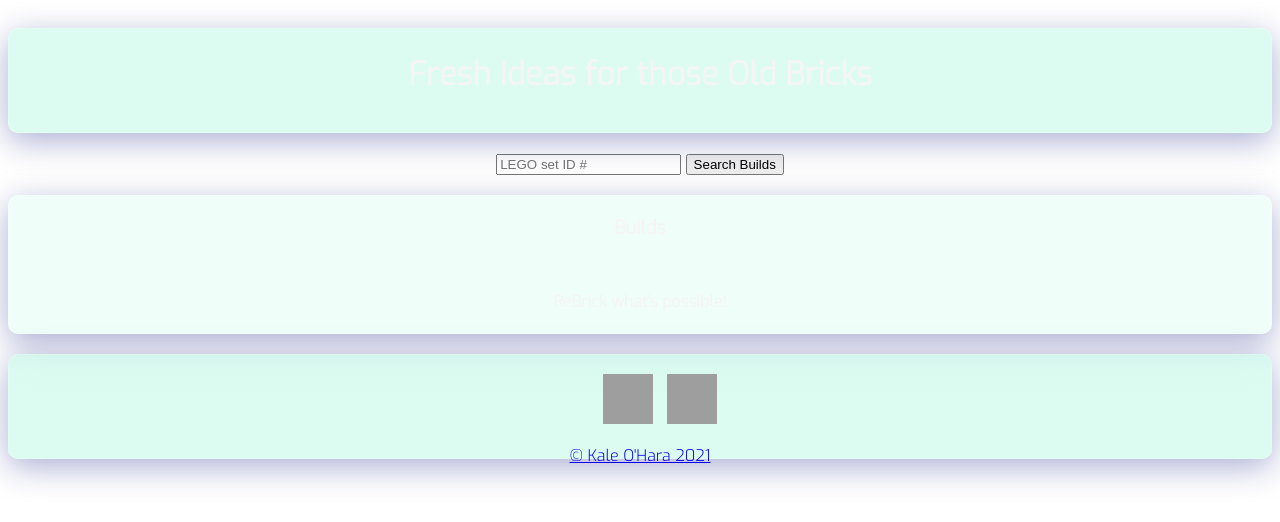
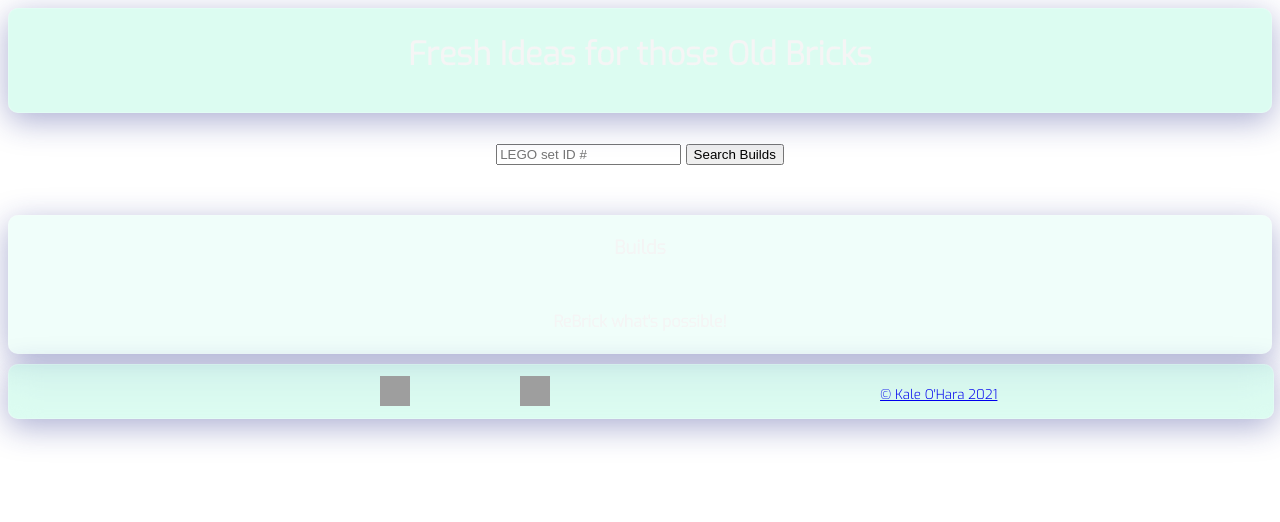
Before and after one commit to KaleChip24/MakeItSo, a plain HTML site: page index.html in a window 1280 px wide. Drawn offline with nearby package versions, Linux system fonts and the light colour scheme; grey boxes are pictures that could not be loaded; a web font is replaced by a local one.

Commit message:
footer will stay at the bottom if there is content in the build box, floating back to the middle when there isn't any

```diff
--- a/index.html
+++ b/index.html
@@ -35,14 +35,14 @@
     </section>
     <footer>
       <ul id="links">
-        <li><a href="https://git.generalassemb.ly/oharakale24" target="_blank" </li><img
+        <li><a id="github" href="https://github.com/KaleChip24" target="_blank" </li><img
               src="https://res.cloudinary.com/briandanger/image/upload/v1568954107/github_fpykxh.png" class="icons"
               alt="GitHub"></a>
-        <li><a href="https://www.linkedin.com/in/kale-o-hara-811b9a92/" target="_blank"><img
+        <li><a id="linkdIn" href="https://www.linkedin.com/in/kale-o-hara-811b9a92/" target="_blank"><img
               src="https://res.cloudinary.com/briandanger/image/upload/v1568954107/linkedin_vnvo6s.png" class="icons"
               alt="linkedin" </a></li>
       </ul>
-      <p> &copy; Kale O'Hara 2021</p>
+      <small> &copy; Kale O'Hara 2021</small>
     </footer>
   </div>
 </body>
--- a/styles.css
+++ b/styles.css
@@ -15,15 +15,6 @@ body {
   color: whitesmoke;
 }
 
-/*#backGround {
-  background-image: url(LegoBricks.jpg);
-  background-position: center;
-  background-repeat: no-repeat;
-  background-size: cover;
-  width: 100vw;
-  height: 100vh;
-}*/
-
 header, footer{
 background: rgba( 156, 245, 216, 0.35 );
 box-shadow: 0 8px 32px 0 rgba( 31, 38, 135, 0.37 );
@@ -34,9 +25,12 @@ border: 1px solid rgba( 255, 255, 255, 0.18 );
 height: 100px;
 text-align: center;
 padding-top: 3px;
-margin: 20px 0px 20px 0px;
+/*margin: 20px 0px 20px 0px;*/
 }
 
+.findMoc{
+  margin: 30px;
+}
 
 .display-moc {
   margin-top:30px;
@@ -70,31 +64,38 @@ margin-top: 20px;
 /*overflow: hidden;*/
 }
 
-.display-moc{
+.display-moc, footer{
   display: flex;
 flex-flow: row wrap;
 justify-content: space-evenly;
-align-items: center;
+align-items:center;
 align-content: center;
 }
 
 .icons {
-  width: 50px;
-  height: 50px;
+  width: 30px;
+  height: 30px;
 }
 
 ul li {
-  display: inline;
+  display: inline-flex;
   padding: 5px;
+  margin: 50px;
 }
 
-p {
-  margin-bottom: 20px;
-}
-/*footer {
+/*#gitHub {
+  display:flex;
+  align-self: flex-end;
+}*/ /* trying to move the github icon to the left*/
+
+
+
+footer {
   bottom: 0;
-  width: 100vw;
-  position: absolute;
+  height: 50px;
+  width: 100%;
+  margin-top: 10px;
+  position: relative;
 }
 
 /* style button
```
